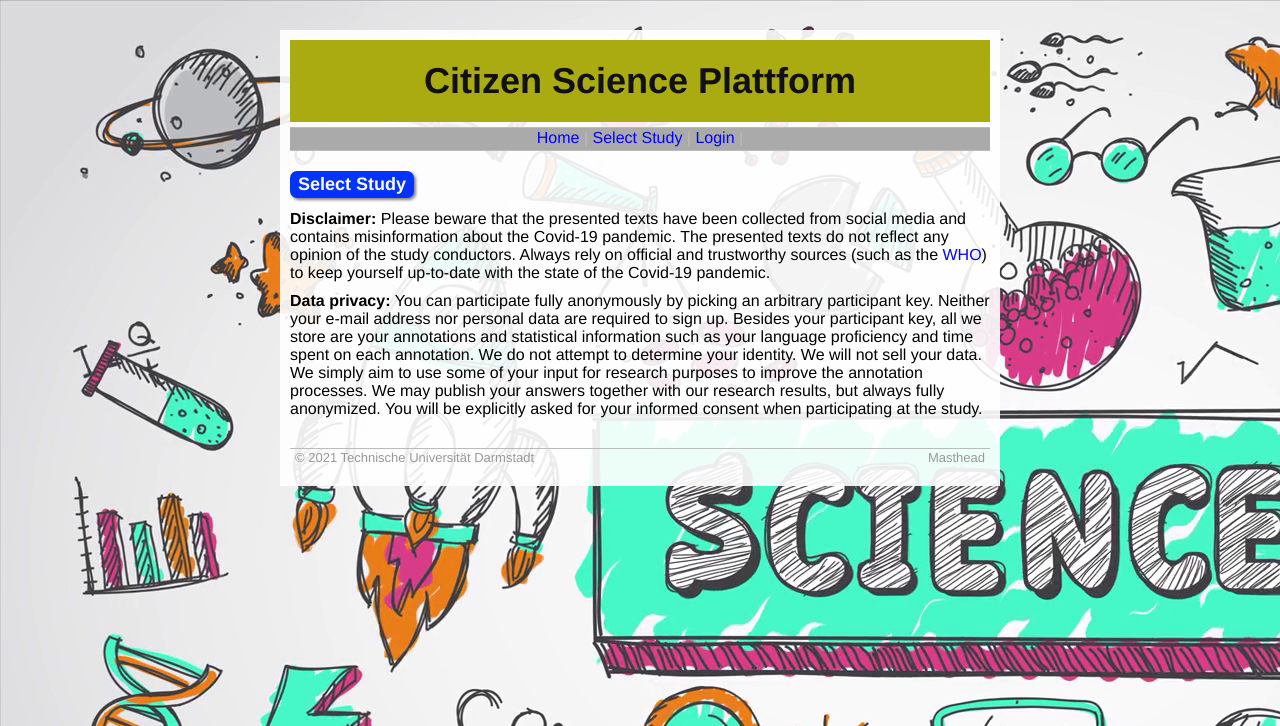
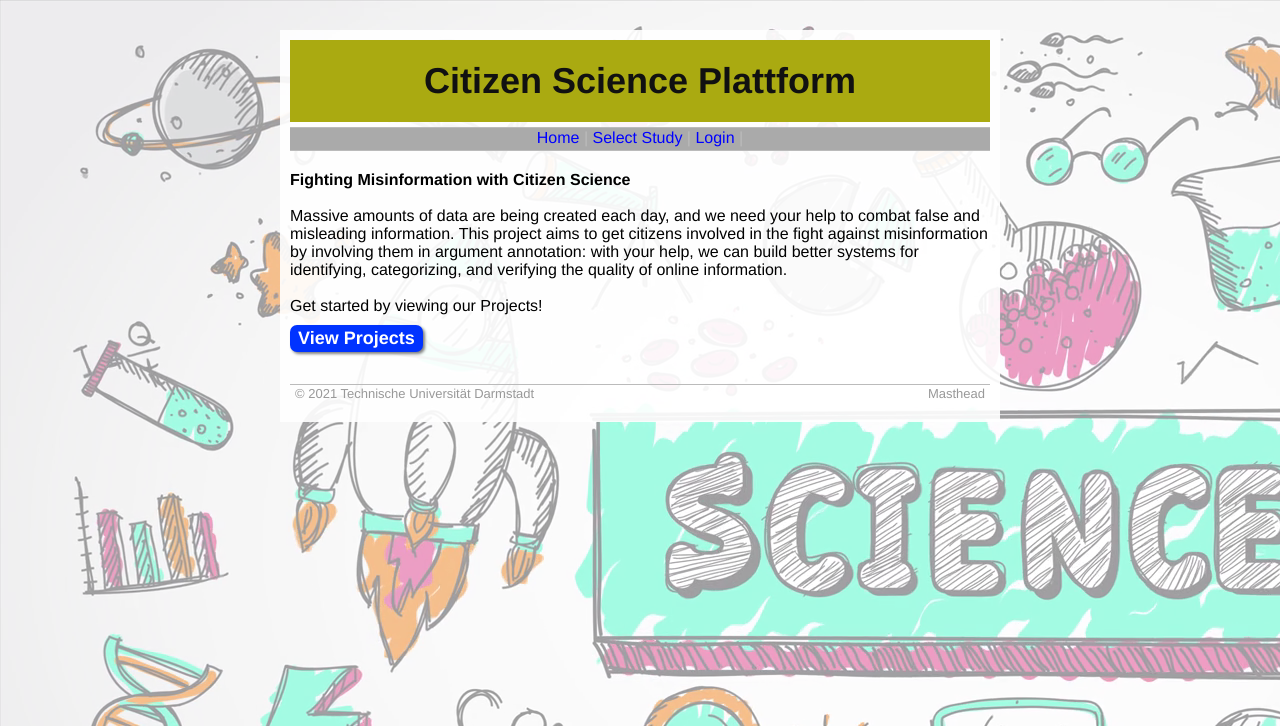
Before and after one commit to UKPLab/eacl2023-citizen-science-lessons-learned, a Flask app: page / in a window 1280 px wide. Shown: the top 726 px of the page. Run offline with Flask 2, Linux system fonts and the light colour scheme; parts of the project's set-up code (start-up, migrations or seed data) failed here and were passed over.

```diff
--- a/__init__.py
+++ b/__init__.py
@@ -290,12 +290,37 @@ def consent_usage(name=None):
 @app.route('/agree')
 def give_consent(name=None):
     sdata = get_study_data(session['study_id'])
-    return render_template('study_link.html', name=name, data={'url':sdata['url']})
+    return redirect(sdata['url'])
 
 @app.route('/disagree')
 def reject_consent(name=None):
     flash('Thank you for considering participating in the study.')
     return index()
+
+@app.route('/consent_all', methods = ['POST','GET'])
+def consent_all(name=None):
+    sid = int(request.form['study'])
+    session['study_id'] = sid
+    userdata = get_conductor_data(sid)
+    sdata = get_study_data(sid)
+    data = get_consent_data(session['study_id'])
+    if len(data["personal"]) < 1:
+        data["personal"] = ["No personal data will be collected in this study."]
+    if len(data["public"]) < 1:
+        data["public"] = ["No non-personal data will be collected in this study."]
+
+    data["questionnaire"] = {"usage":False, "description":""}
+    print(sdata['questionnaire'])
+    if sdata['questionnaire'].strip() != "":
+        data["questionnaire"]["usage"] = True
+        data["questionnaire"]["description"] = sdata['questionnaire'].strip()
+    data = sdata
+    data['userdata'] = userdata
+    data['purpose'] = sdata['purpose']
+    data['url'] = sdata['url']
+
+    return render_template('study_consent_all.html', name=name, data=data)
+
 
 @app.route('/register')
 def registrate(name=None):
--- a/static/style.css
+++ b/static/style.css
@@ -1,5 +1,5 @@
 body {
-	background: url("background.png");
+	background: url("background_transparent.png");
     /*background-repeat: no-repeat;*/
 }
 .page {
--- a/templates/study_index.html
+++ b/templates/study_index.html
@@ -2,18 +2,12 @@
 
 {% block content %}
 
-	<p><a class="button" href="/study">Select Study</a></p>
-	<!-- {% if session['logged_in'] %}
-	<p>
-	Thank you for participating in this study. To familiarize you with the task, we ask you to first annotate ten example Tweets.
-	</p>
-	<p><a class="button" href="/study">Start the Annotation Task</a></p>
-	{% else %}
-	<p><a class="button" href="login">Enter Study</a>
-	{% endif %} -->
+<p><strong>Fighting Misinformation with Citizen Science</strong>
+</br> </br>
+Massive amounts of data are being created each day, and we need your help to combat false and misleading information. This project aims to get citizens involved in the fight against misinformation by involving them in argument annotation: with your help, we can build better systems for identifying, categorizing, and verifying the quality of online information.
+</br> </br>
+Get started by viewing our Projects!</p>
 
-<p><strong>Disclaimer:</strong> Please beware that the presented texts have been collected from social media and contains misinformation about the Covid-19 pandemic. The presented texts do not reflect any opinion of the study conductors. Always rely on official and trustworthy sources (such as the <a target="_blank" href="https://www.who.int/emergencies/diseases/novel-coronavirus-2019/advice-for-public/myth-busters">WHO</a>) to keep yourself up-to-date with the state of the Covid-19 pandemic.</p>
-
-<p><strong>Data privacy:</strong> You can participate fully anonymously by picking an arbitrary participant key. Neither your e-mail address nor personal data are required to sign up. Besides your participant key, all we store are your annotations and statistical information such as your language proficiency and time spent on each annotation. We do not attempt to determine your identity. We will not sell your data. We simply aim to use some of your input for research purposes to improve the annotation processes. We may publish your answers together with our research results, but always fully anonymized. You will be explicitly asked for your informed consent when participating at the study.</p>
+<p><a class="button" href="/study">View Projects</a></p>
 
 {% endblock %}
--- a/templates/study_task.html
+++ b/templates/study_task.html
@@ -6,7 +6,7 @@
 
     <h3>Please select a task you are interested in.</h3>
 
-      <form action="/informed_consent" id=result method="POST">
+      <form action="/consent_all" id=result method="POST">
 
             {% for task in data.tasks %}
                <input type="radio" id="{{ task.id }}" name="study" value="{{ task.id }}" required/> {{ task.name }} </br>
```
Also changed, not shown: templates/study_consent_all.html (+28 -5 lines), static/background_transparent.png (added).
